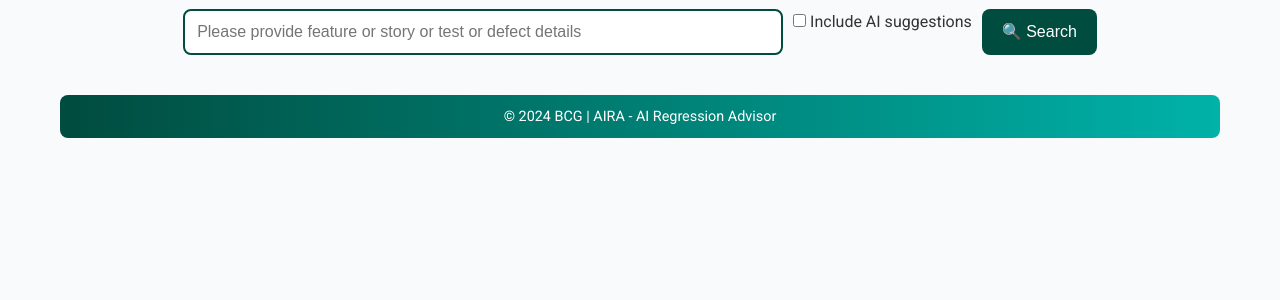
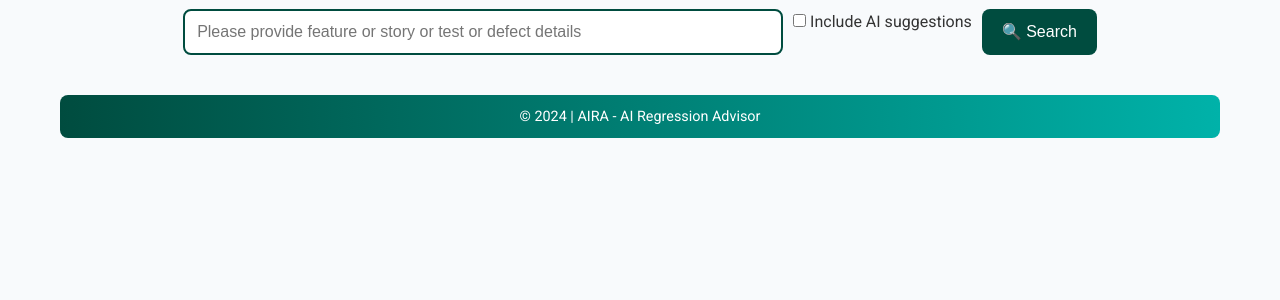
Before and after one commit to kakawaa/AIRA, a Flask app: page / in a window 1280 px wide. Shown: the part 196-496 px from the top of the page. Run offline with Flask 2, Linux system fonts and the light colour scheme.

Commit message:
Update index.html

```diff
--- a/app/templates/index.html
+++ b/app/templates/index.html
@@ -94,7 +94,7 @@
         </section>
         {% endif %}
         <footer>
-            <p>&copy; 2024 BCG | AIRA - AI Regression Advisor</p>
+            <p>&copy; 2024 | AIRA - AI Regression Advisor</p>
         </footer>
     </div>
 </body>
```
